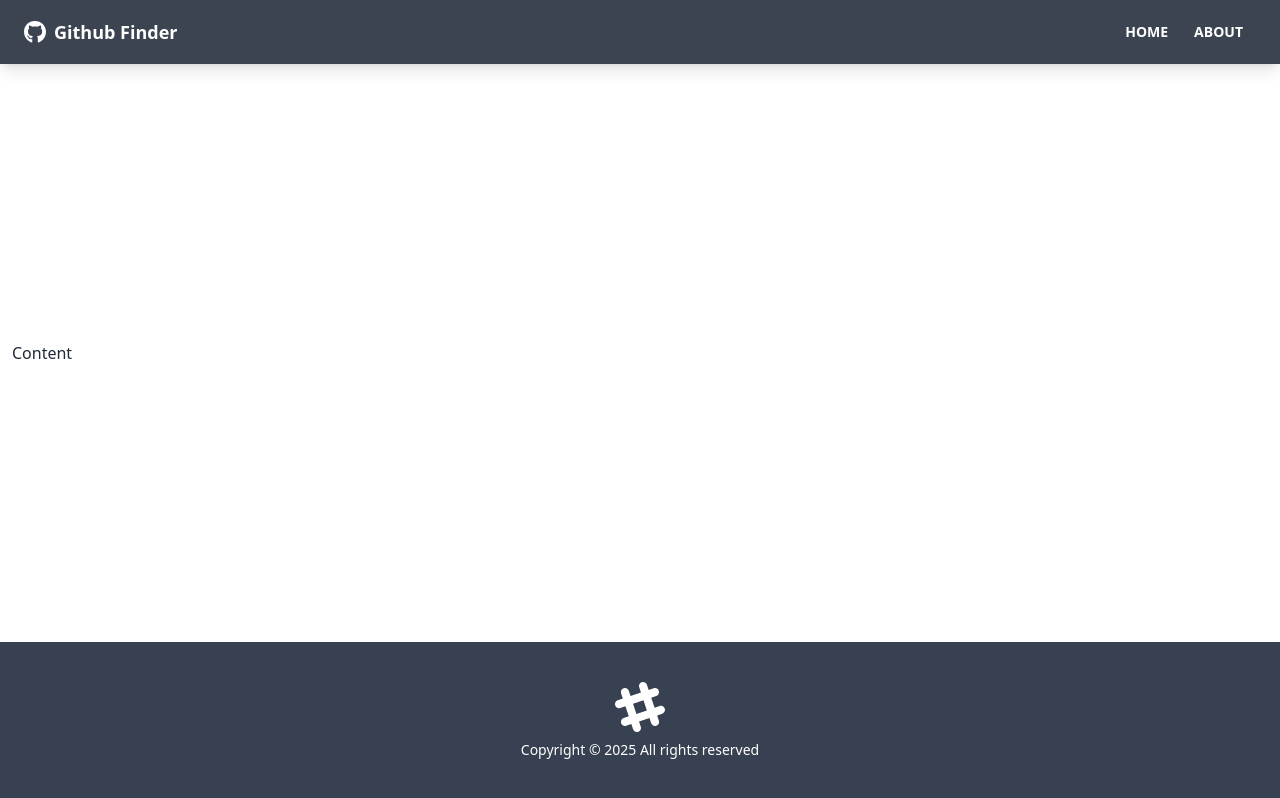
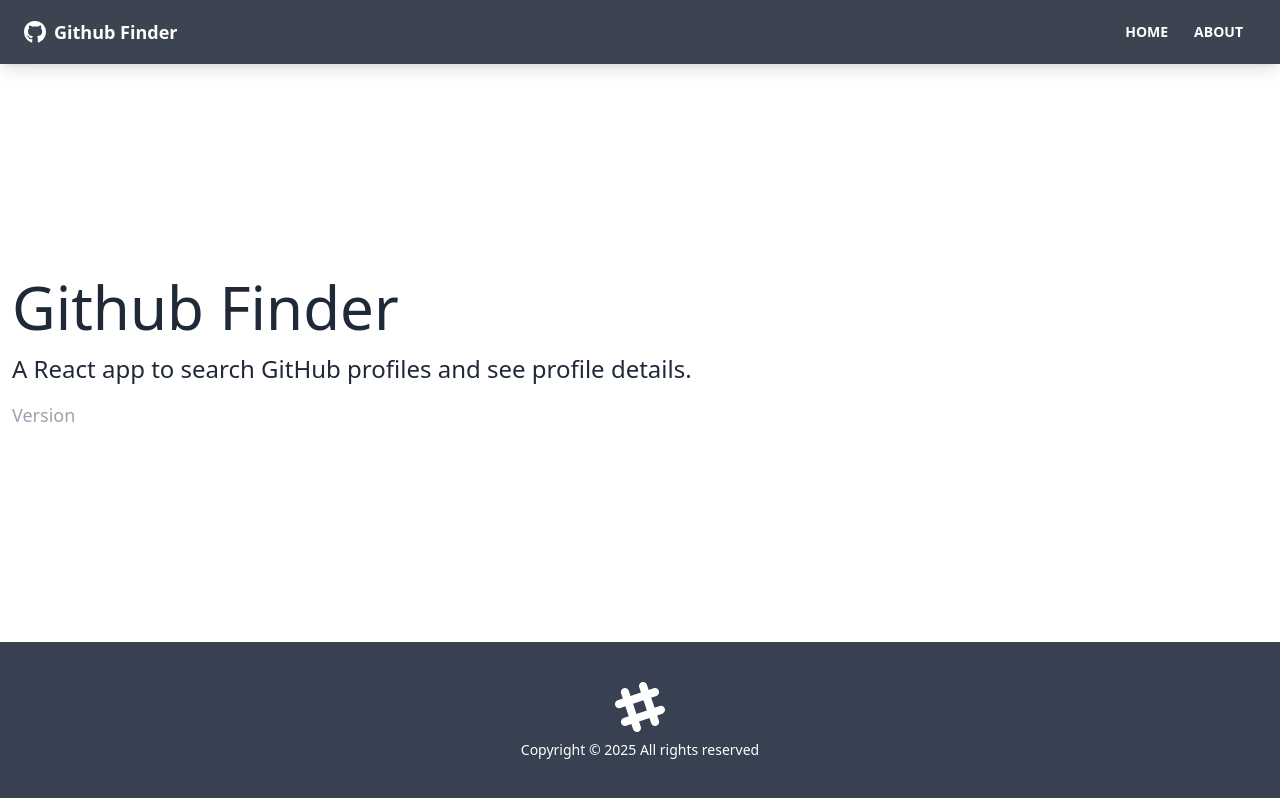
Before and after one commit to suelazeqo/github-finder, a React (Create React App) app: page /about in a window 1280 px wide. Built offline with nearby package versions, Linux system fonts and the light colour scheme.

Commit message:
Created Pages and Routes

```diff
--- a/src/App.js
+++ b/src/App.js
@@ -1,6 +1,9 @@
-import {BrowserRouter as Router, Route} from "react-router-dom";
+import {BrowserRouter as Router, Route, Routes} from "react-router-dom";
 import Navbar from "./components/layouts/Navbar";
 import Footer from "./components/layouts/Footer";
+import Home from "./pages/Home";
+import About from "./pages/About";
+import NotFound from "./pages/NotFound";
 
 function App() {
     return (
@@ -8,7 +11,12 @@
             <div className="flex flex-col justify-between h-screen">
                 <Navbar/>
                 <main className='container mx-auto px-3 pb-12'>
-             Content
+                    <Routes>
+                        <Route path='/' element={<Home/>}/>
+                        <Route path='/about' element={<About/>}/>
+                        <Route path='/notfound' element={<NotFound/>}/>
+                        <Route path='/*' element={<NotFound/>}/>
+                    </Routes>
                 </main>
                 <Footer/>
             </div>
--- /dev/null
+++ b/src/pages/About.jsx
@@ -0,0 +1,14 @@
+const About = () => {
+    return (
+        <>
+            <h1 className='text-6xl mb-4'>Github Finder</h1>
+            <p className='mb-4 text-2xl font-light'>
+                A React app to search GitHub profiles and see profile details.
+            </p>
+            <p className='text-lg text-gray-400'>
+                Version <span className='text-white'>1.0.0</span>
+            </p>
+        </>
+    )
+}
+export default About
--- /dev/null
+++ b/src/pages/Home.jsx
@@ -0,0 +1,8 @@
+const Home = () => {
+    return (
+        <div>
+            <h1 className='text-6xl'>Welcome</h1>
+        </div>
+    )
+}
+export default Home
--- /dev/null
+++ b/src/pages/NotFound.jsx
@@ -0,0 +1,23 @@
+import {Link} from "react-router-dom";
+import {FaHome} from "react-icons/fa";
+
+const NotFound = () => {
+    return (
+        <div className='hero'>
+            <div className="text-center hero-content">
+                <div className="max-w-lg">
+                    <h1 className="text-8xl font-bold mb-8">
+                        Oops!
+                    </h1>
+                    <p className="text-5xl mb-8">
+                        404 - Page not found!
+                    </p>
+                    <Link to='/' className='btn btn-primary btn-lg'>
+                        <FaHome className='mr-2'/>
+                        Back to home
+                    </Link>
+                </div>
+            </div>
+        </div>)
+}
+export default NotFound
```
Lines whose indentation alone changed are shown as unchanged.
